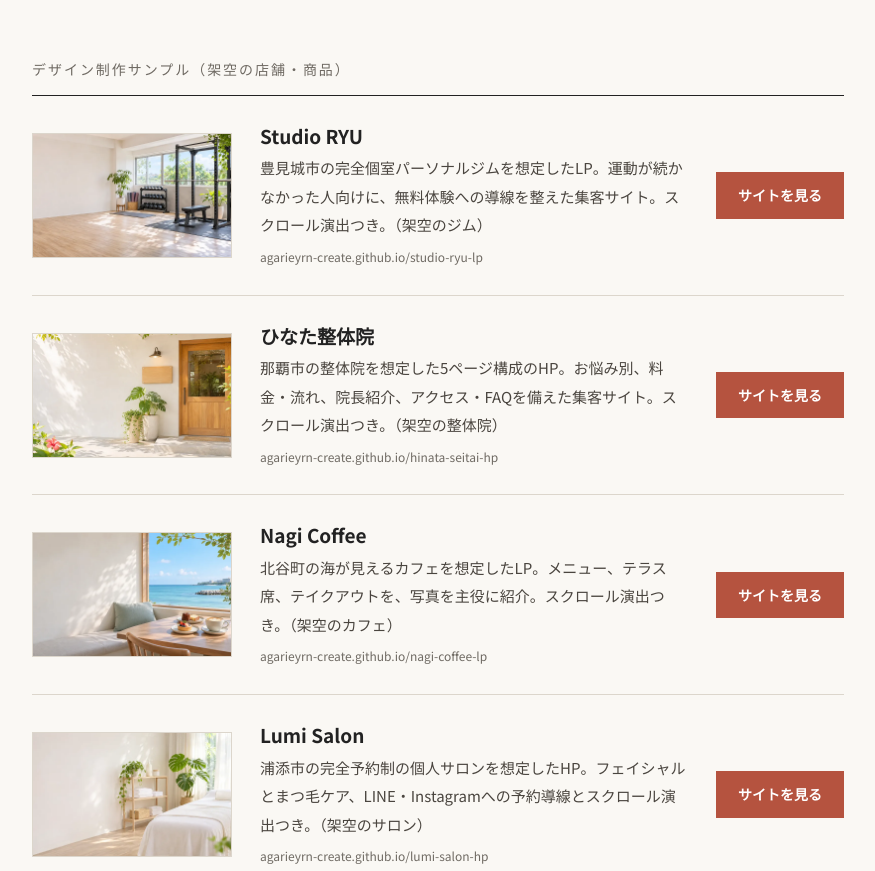
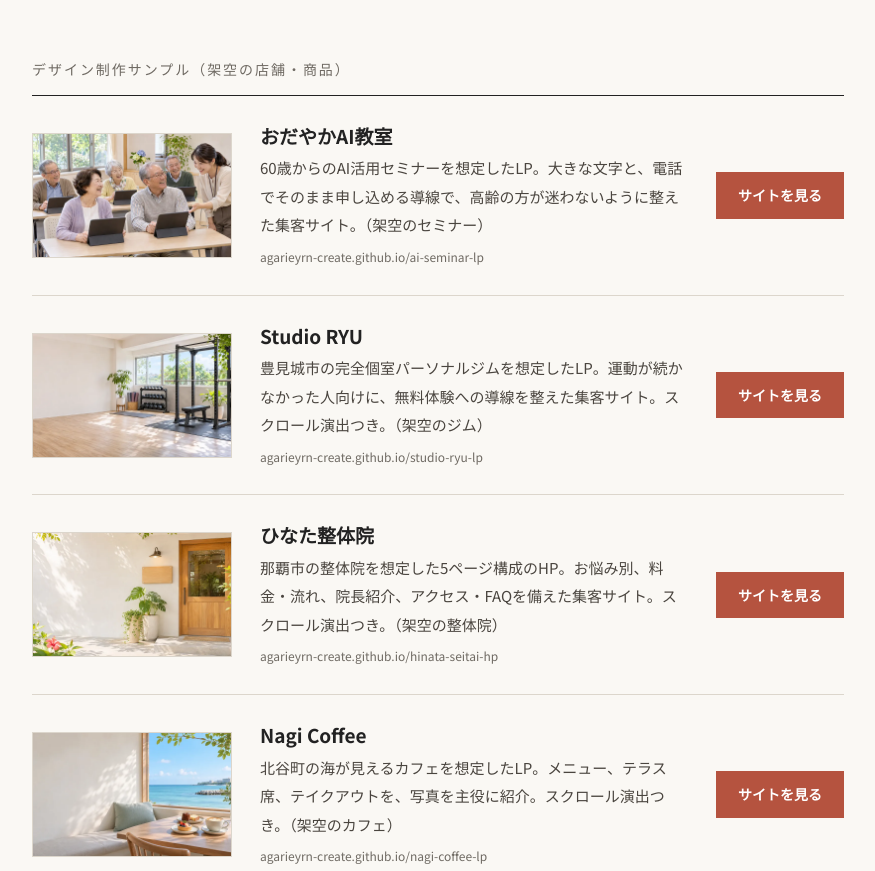
Before and after one commit to agarieyrn-create/agarieyrn-create.github.io, a plain HTML site: page index.html in a window 1280 px wide. Shown: the part 940-1811 px from the top of the page, without its empty margins (202-1077 px from the left). Drawn offline with Linux system fonts and the light colour scheme.

Commit message:
制作サイト一覧に「おだやかAI教室」（高齢者向けAIセミナーLP）を追加
Co-Authored-By: Claude Sonnet 5.5 <noreply@anthropic.com>

```diff
--- a/index.html
+++ b/index.html
@@ -94,6 +94,15 @@ footer{padding:48px 0 72px;font-size:12px;color:var(--mute)}
       <h2>デザイン制作サンプル（架空の店舗・商品）</h2>
       <ul>
         <li class="has-thumb">
+          <a class="thumb" href="https://agarieyrn-create.github.io/ai-seminar-lp/" tabindex="-1" aria-hidden="true"><img src="thumbs/ai-seminar-lp.webp" width="800" height="500" alt="" loading="lazy" decoding="async"></a>
+          <div>
+            <h3>おだやかAI教室</h3>
+            <p>60歳からのAI活用セミナーを想定したLP。大きな文字と、電話でそのまま申し込める導線で、高齢の方が迷わないように整えた集客サイト。（架空のセミナー）</p>
+            <span class="host">agarieyrn-create.github.io/ai-seminar-lp</span>
+          </div>
+          <a class="go" href="https://agarieyrn-create.github.io/ai-seminar-lp/">サイトを見る</a>
+        </li>
+        <li class="has-thumb">
           <a class="thumb" href="https://agarieyrn-create.github.io/studio-ryu-lp/" tabindex="-1" aria-hidden="true"><img src="thumbs/studio-ryu-lp.webp" width="800" height="500" alt="" loading="lazy" decoding="async"></a>
           <div>
             <h3>Studio RYU</h3>
@@ -182,7 +191,7 @@ footer{padding:48px 0 72px;font-size:12px;color:var(--mute)}
   </main>
 
   <footer>
-    Lumi Salon・ひなた整体院・Nagi Coffee・Studio RYU は架空の店舗、シェンターンは架空の商品です。掲載の住所・電話番号・料金・人物はすべて架空で、画像は画像生成によるイメージです。コーラの魅力LPは非公式のファンページで、特定の企業・ブランドとは関係ありません。
+    Lumi Salon・ひなた整体院・Nagi Coffee・Studio RYU・おだやかAI教室 は架空の店舗・団体、シェンターンは架空の商品です。掲載の住所・電話番号・料金・人物はすべて架空で、画像は画像生成によるイメージです。コーラの魅力LPは非公式のファンページで、特定の企業・ブランドとは関係ありません。
   </footer>
 </div>
 </body>
```
Also changed, not shown: thumbs/ai-seminar-lp.webp (added).
